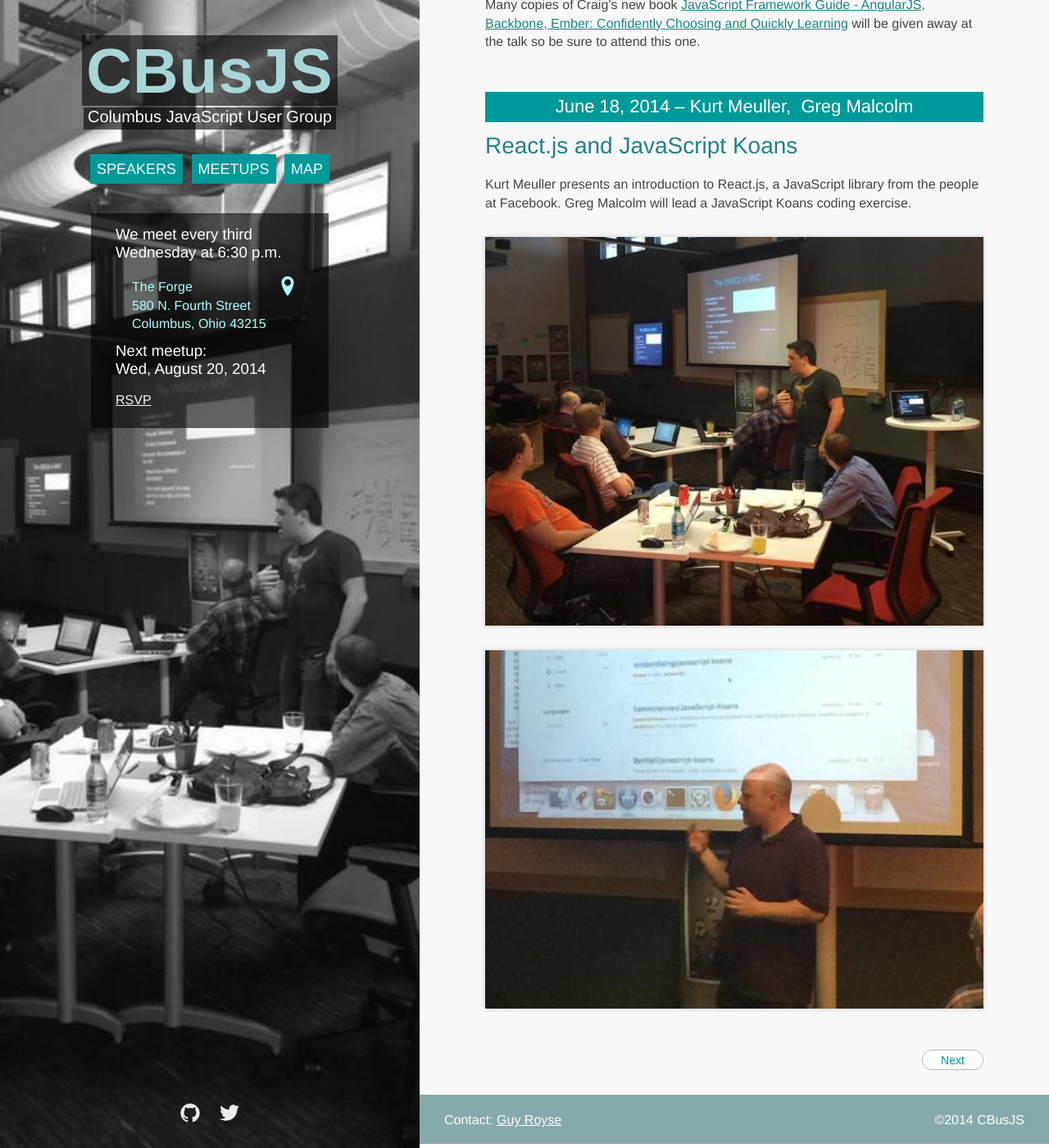
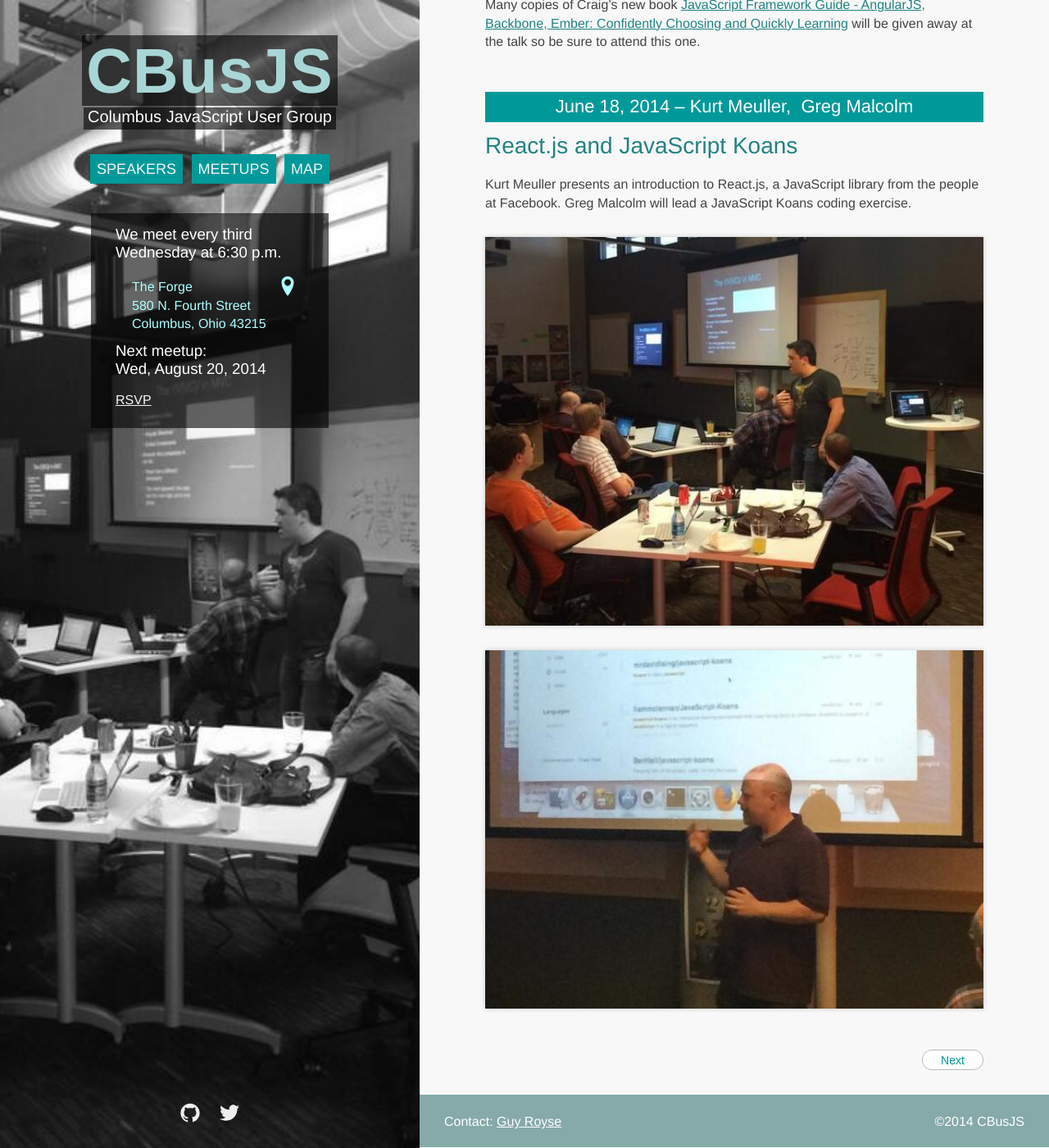
Before and after one commit to columbusjs/columbusjs.github.io, a Jekyll site: the page built from index.html, in a window 1280 px wide and 1400 px high, scrolled down 1028 px. Shown: the whole window at 82% size. Built offline with Jekyll 4.4.1, drawn with Linux system fonts in a browser that asks for light colours; the list of posts is cut into pages by our own code.

```diff
--- a/css/main.css
+++ b/css/main.css
@@ -314,7 +314,7 @@ button:focus {
 }
 
 .footer {
-  padding: 20px 30px 40px;
+  padding: 22px 30px 42px;
   color: white;
   text-align: center;
   background: #86A9A9;
--- a/javascript/scripts.js
+++ b/javascript/scripts.js
@@ -60,7 +60,7 @@ window.onload = function() {
   // If our viewport is greater than our mobile break point, then do stuff:
 
   if (width > 767) {
-    var footerHeight = 60;
+    var footerHeight = 64;
     var content = document.getElementById('content');
     var contentHeight = content.offsetHeight;
 
```
